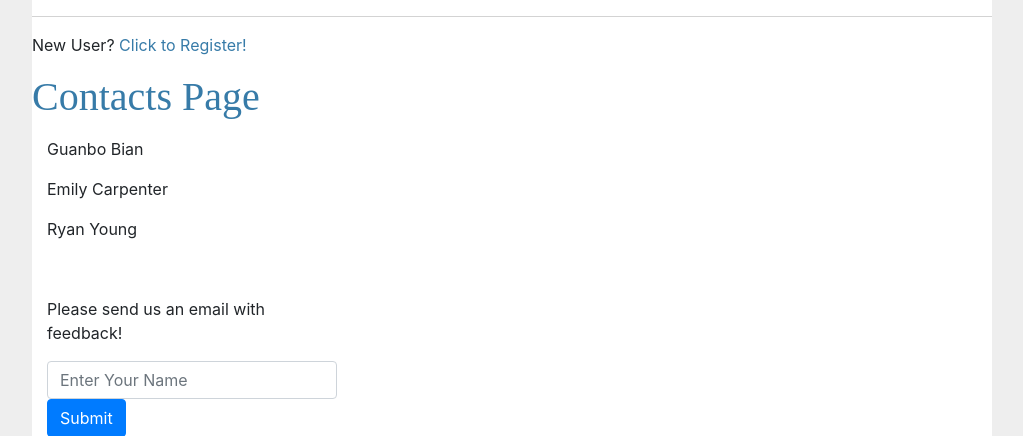
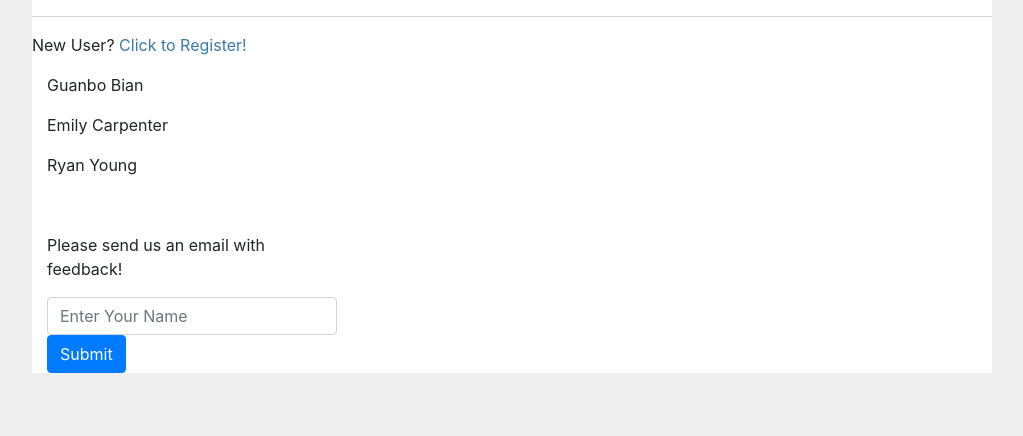
Before and after one commit to elcarpenter/CSPB-Pathways, a Flask app: page /contact in a window 1280 px wide. Shown: the part 72-508 px from the top of the page, without its empty margins (128-1151 px from the left). Run offline with Flask 2, Linux system fonts and the light colour scheme; some libraries are stand-ins or nearby versions.

Commit message:
Add files via upload

```diff
--- a/app/templates/contact.html
+++ b/app/templates/contact.html
@@ -5,7 +5,6 @@
 
 {% block body %}
 
-    <h1>Contacts Page</h1>
     <form action="{{ url_for('contact') }}" method="post">
         <div class="container-fluid">
             <div class="form-group row">
```
